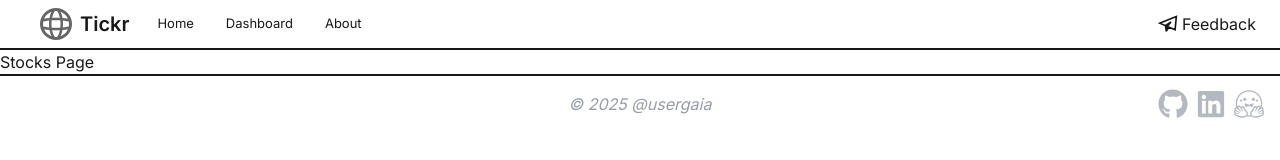
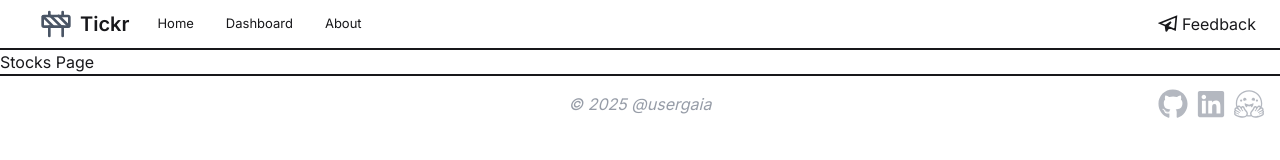
Before and after one commit to usergaia/Tickr, a Next.js app in the folder client/: page /stocks in a window 1280 px wide. Shown: the top 160 px of the page. Built offline with nearby package versions, Linux system fonts and the light colour scheme.

Commit message:
fix: replace svg with react-icons

```diff
--- a/client/src/components/Header.tsx
+++ b/client/src/components/Header.tsx
@@ -1,12 +1,11 @@
-import logo from "@/../public/globe.svg";
 import { GrSend } from "react-icons/gr";
-import Image from "next/image";
+import { LuConstruction } from "react-icons/lu";
 export function Header() {
   return (
     <div className="flex w-full items-center justify-between border-b-2 p-2">
       <div className="flex items-center">
         <div className="ml-8">
-          <Image src={logo} alt="Logo" className="h-8 w-8" />
+          <LuConstruction className="h-8 w-8 text-gray-600" />
         </div>
         <div className="flex items-center text-[13px] select-none">
           <div className="ml-2 text-xl font-bold">Tickr</div>
```
